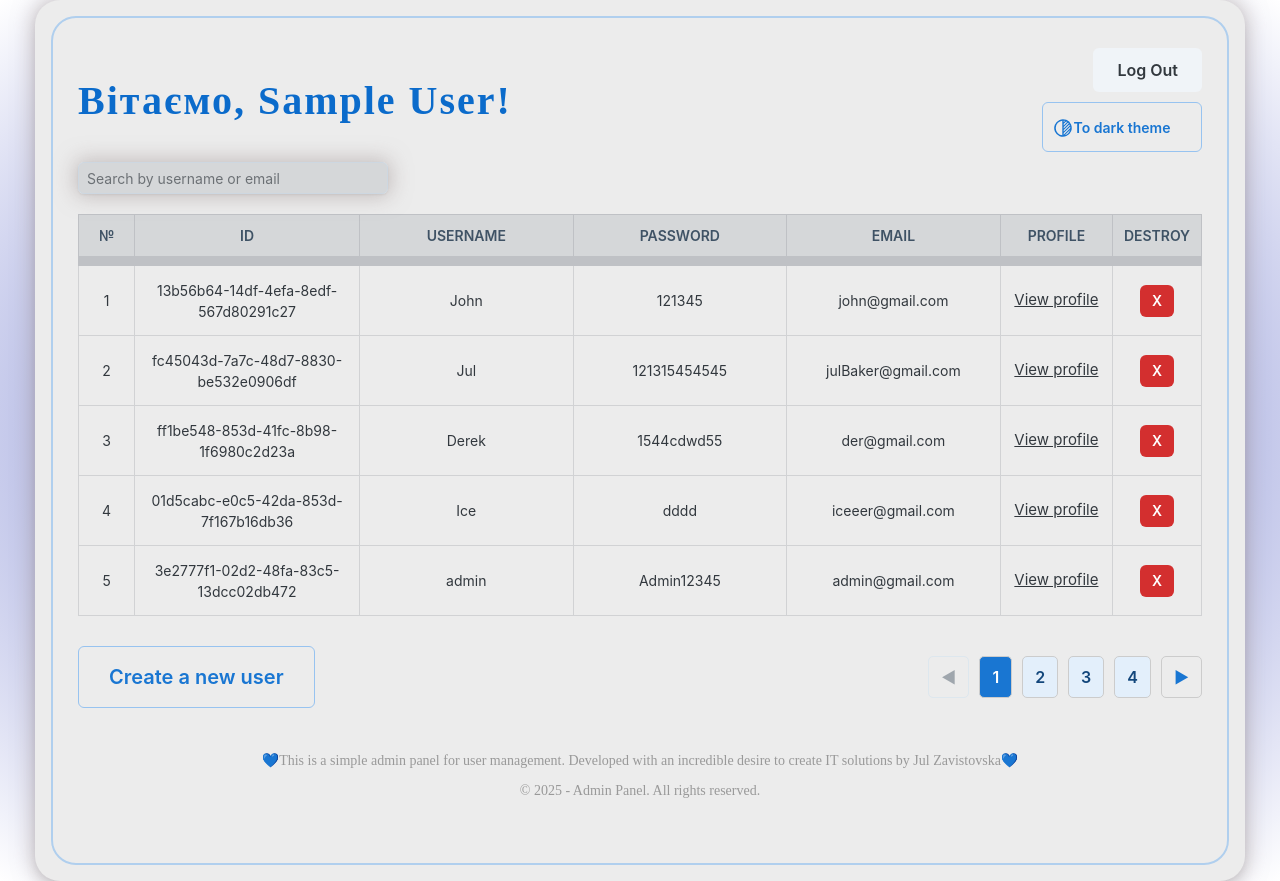
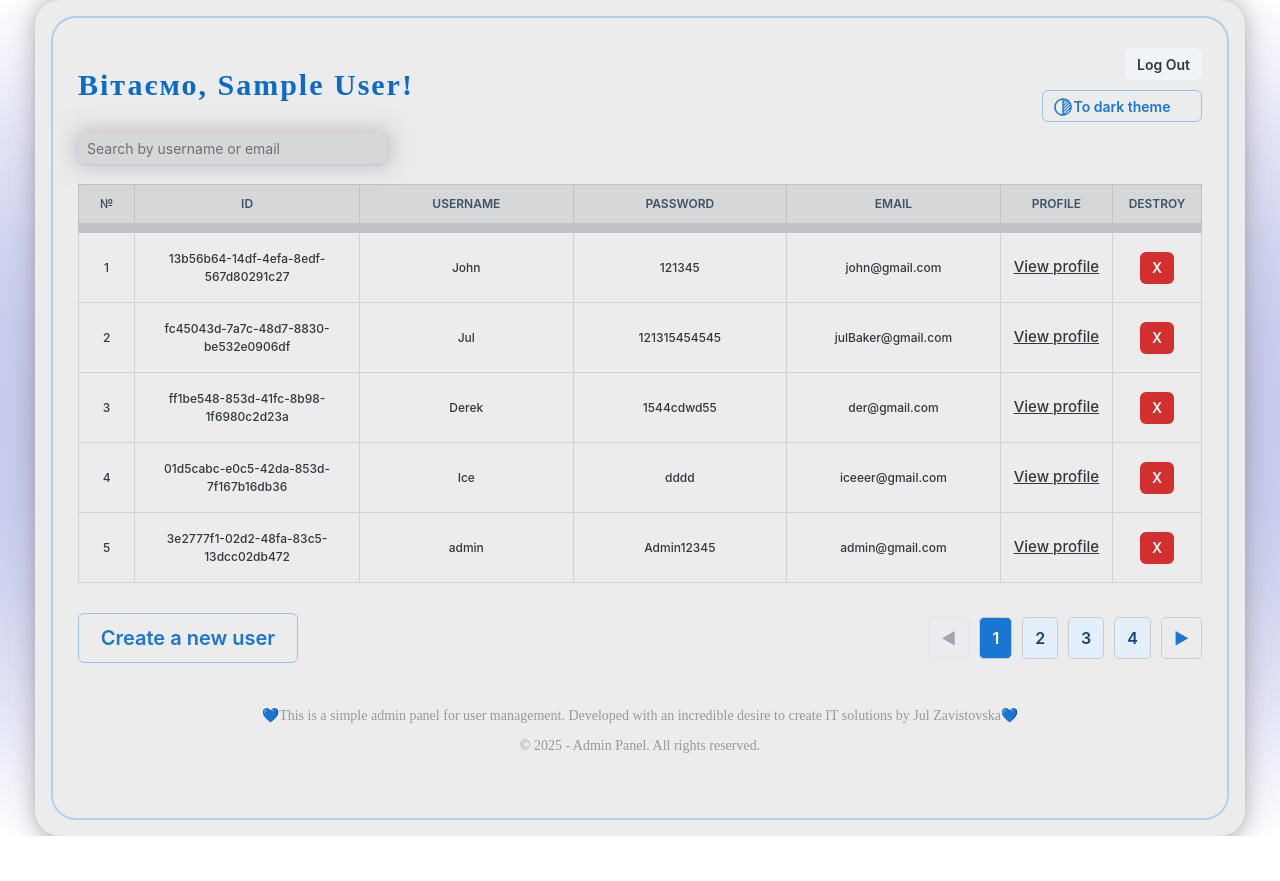
Before and after one commit to yuliiazav/React_Admin_Panel, a React (Vite) app: page /users in a window 1280 px wide. After the commit the page ends 836 px from the top, so only its background shows below. Built offline with nearby package versions, Linux system fonts and the light colour scheme; sample sign-in values are in the browser's storage.

Commit message:
added info

```diff
--- a/src/app/index.css
+++ b/src/app/index.css
@@ -11,7 +11,6 @@ body {
   font-size: 20px;
   background-color: rgba(0, 0, 0, 0.3);
   width: 100%;
-  /* overflow: hidden; */
   background: radial-gradient(#414ebd, transparent);
   min-height: 100vh;
   min-width: 320px;
@@ -59,13 +58,12 @@ td {
 }
 .links button {
   font-size: 20px;
-  padding: 15px 30px;
   min-width: 220px;
   min-height: 50px;
 }
 .greeting-text {
   color: #0b6bcb;
-  font-size: 40px;
+  font-size: 30px;
   font-weight: 900;
   letter-spacing: 2px;
   margin: 0;
@@ -95,13 +93,13 @@ td {
   position: relative;
   text-align: right;
   width: 160px;
-  height: 50px;
+  height: 30px;
 }
 
 .btn-switcher::before {
   content: "";
   position: absolute;
-  top: 15px;
+  top: 6px;
   left: 10px;
   width: 20px;
   height: 20px;
@@ -339,8 +337,8 @@ tbody {
     margin-bottom: 15px;
     border: 1px solid #1932bc;
     border-radius: 10px;
+    padding: 15px 0;
   }
-
   td {
     text-align: left !important;
     position: relative;
--- a/src/components/ThemeToggle/ThemeToggle.jsx
+++ b/src/components/ThemeToggle/ThemeToggle.jsx
@@ -8,6 +8,7 @@ const ThemeToggle = () => {
   return (
     <>
       <Button
+        size="sm"
         className="btn-switcher"
         variant="outlined"
         onClick={() => setMode(mode === "light" ? "dark" : "light")}
--- a/src/components/header/FormHeader.jsx
+++ b/src/components/header/FormHeader.jsx
@@ -12,7 +12,7 @@ const FormHeader = ({ currentUser, onLogout }) => {
       <div className="header__btn">
         <ThemeToggle />
         {currentUser && (
-          <Button color="neutral" onClick={onLogout} size="lg" variant="soft">
+          <Button color="neutral" onClick={onLogout} size="sm" variant="soft">
             Log Out
           </Button>
         )}
--- a/src/components/header/UsersHeader.jsx
+++ b/src/components/header/UsersHeader.jsx
@@ -10,7 +10,7 @@ const UsersHeader = ({ currentUser, onLogout }) => {
           className="logOut-btn"
           color="neutral"
           onClick={onLogout}
-          size="lg"
+          size="sm"
           variant="soft"
         >
           Log Out
--- a/src/pages/Users.jsx
+++ b/src/pages/Users.jsx
@@ -127,7 +127,7 @@ const Users = () => {
               hoverRow
               className="hide-id-mobile"
               stickyHeader
-              size="md"
+              size="sm"
               borderAxis="both"
               aria-label="basic table"
               sx={{
@@ -200,7 +200,7 @@ const Users = () => {
                 <Button
                   onClick={openCreateUserModal}
                   variant="outlined"
-                  size="lg"
+                  size="sm"
                 >
                   Create a new user
                 </Button>
```
